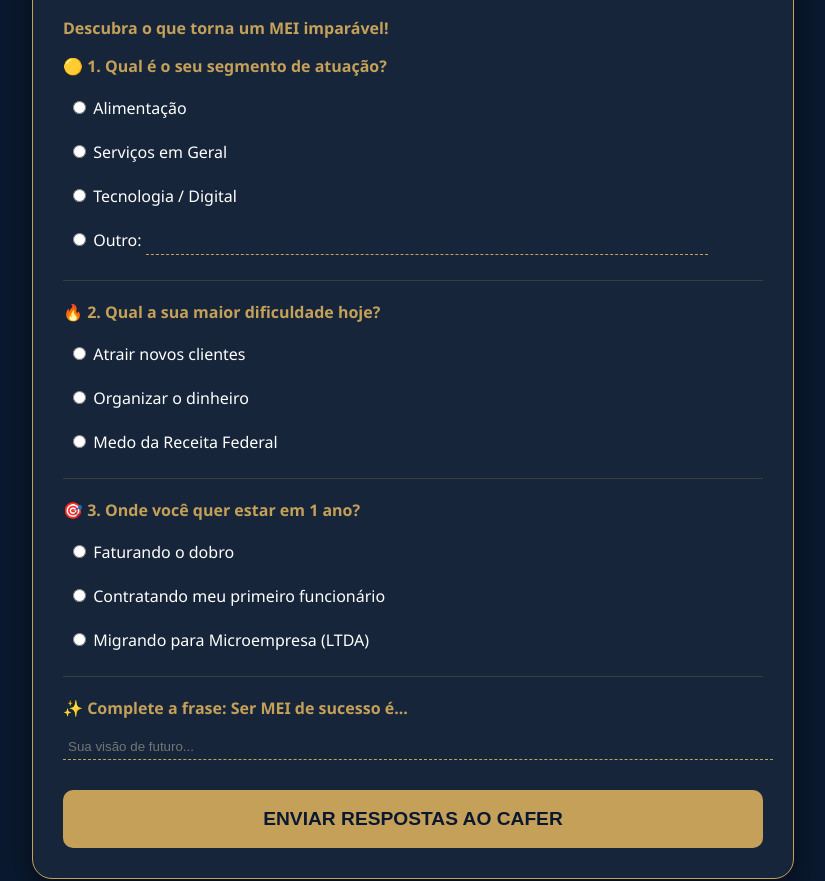
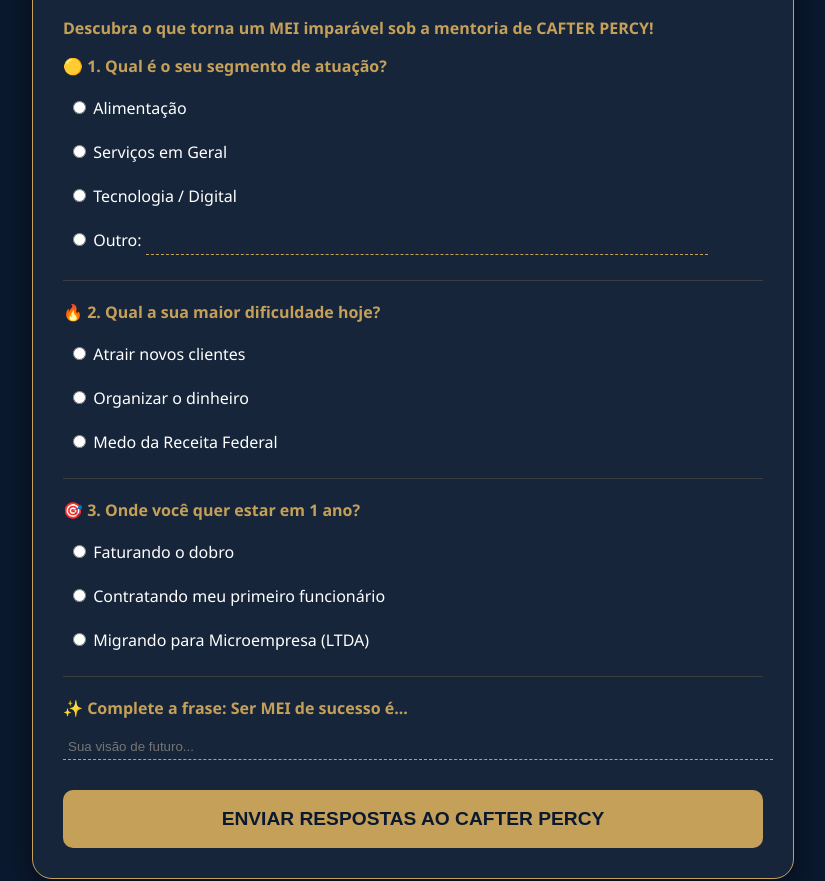
Before and after one commit to PercyContabilidade/site-percy, a website: page mei/questionario.html in a window 1280 px wide. Shown: the part 205-1086 px from the top of the page, without its empty margins (227-1052 px from the left). Drawn offline with Linux system fonts and the light colour scheme.

Commit message:
Update questionario.html

```diff
--- a/mei/questionario.html
+++ b/mei/questionario.html
@@ -24,14 +24,18 @@
 </head>
 <body>
     <header class="site-header">
-        <a href="/mei/soumeilp.html"><video autoplay muted loop playsinline class="logo-header"><source src="/ativos/videos/logo-animada.gif.mp4" type="video/mp4"></video></a>
+        <a href="/mei/soumeilp.html">
+            <video autoplay muted loop playsinline class="logo-header">
+                <source src="/ativos/videos/logo-animada.gif.mp4" type="video/mp4">
+            </video>
+        </a>
     </header>
 
     <div class="container">
         <form name="formulario-mei" method="POST" data-netlify="true" action="/sucesso.html">
             <input type="hidden" name="form-name" value="formulario-mei" />
             <h2>✅ Perfil do MEI de Sucesso</h2>
-            <p>Descubra o que torna um MEI imparável!</p>
+            <p>Descubra o que torna um MEI imparável sob a mentoria de CAFTER PERCY!</p>
 
             <p>🟡 1. Qual é o seu segmento de atuação?</p>
             <label><input type="radio" name="segmento" value="Alimentação" required> Alimentação</label>
@@ -58,7 +62,8 @@
             <p>✨ Complete a frase: Ser MEI de sucesso é...</p>
             <input type="text" name="definicao" style="width: 100%;" placeholder="Sua visão de futuro..." required>
 
-            <button type="submit">Enviar Respostas ao Cafer</button>
+            <!-- CORREÇÃO REALIZADA ABAIXO -->
+            <button type="submit">Enviar Respostas ao CAFTER PERCY</button>
         </form>
     </div>
 
```
